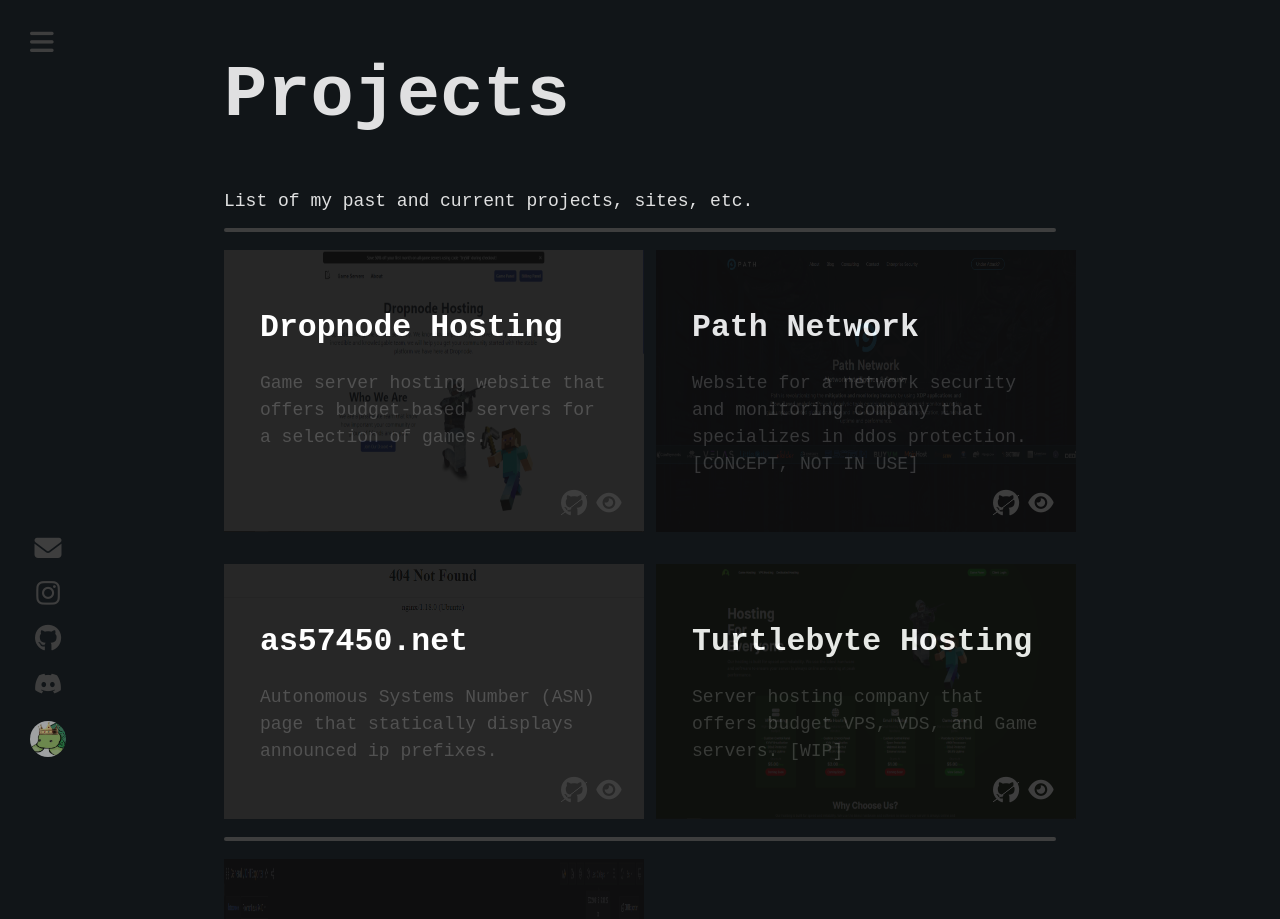
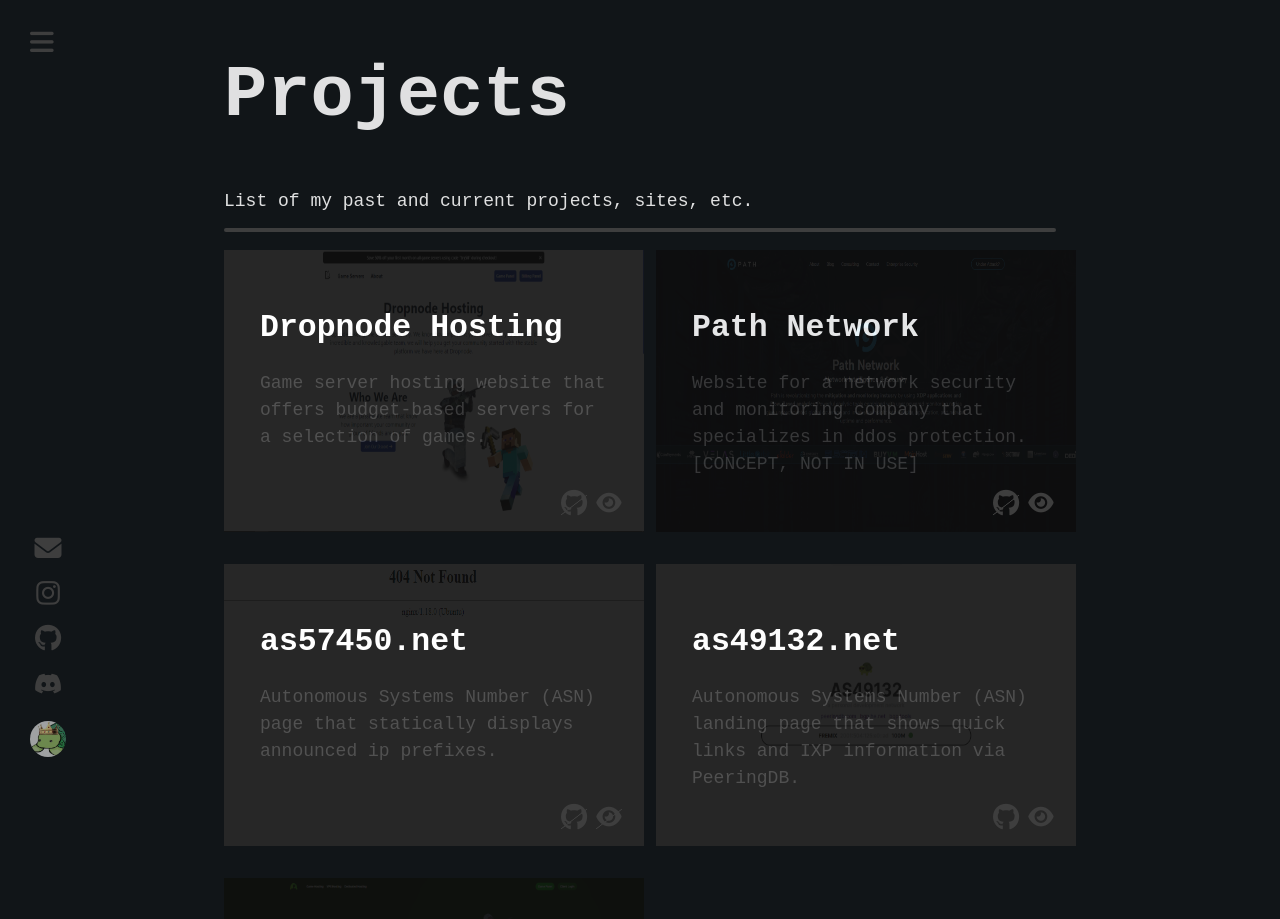
Before and after one commit to TurlxTheHuman/turlxthehuman-personal-site, a Next.js app: page /projects in a window 1280 px wide. Shown: the top 919 px of the page. Built offline with nearby package versions, Linux system fonts and the light colour scheme.

Commit message:
project add

```diff
--- a/app/components/blog/BlogPostPreview.tsx
+++ b/app/components/blog/BlogPostPreview.tsx
@@ -8,7 +8,7 @@
         </a>
             <li>{props.date}</li>
             <p>{props.summary}</p>
-            <a className="button" href={'/blog/'+ props.slug}>Read More</a>
+            <a className="button" href={'/blog/'+ props.slug}>Read More <span className="fa fa-arrow-right" /></a>
     </div>
     )
 }
--- a/app/projects/projects.json
+++ b/app/projects/projects.json
@@ -35,8 +35,21 @@
                 "href": ""
             },
             "product": {
+                "enabled": false,
+                "href": "https://as57450.net"
+            }
+        },
+        {
+            "title": "as49132.net",
+            "description": "Autonomous Systems Number (ASN) landing page that shows quick links and IXP information via PeeringDB.",
+            "backgroundImage": "/assets/img/projects/as49132.png",
+            "github": {
                 "enabled": true,
-                "href": "https://as57450.net"
+                "href": "https://github.com/TurlxTheHuman/asn-page"
+            },
+            "product": {
+                "enabled": true,
+                "href": "https://as49132.net"
             }
         },
         {
```
Also changed, not shown: public/assets/img/blog/powerdns-ar21.png (added), public/assets/img/projects/as49132.png (added).
